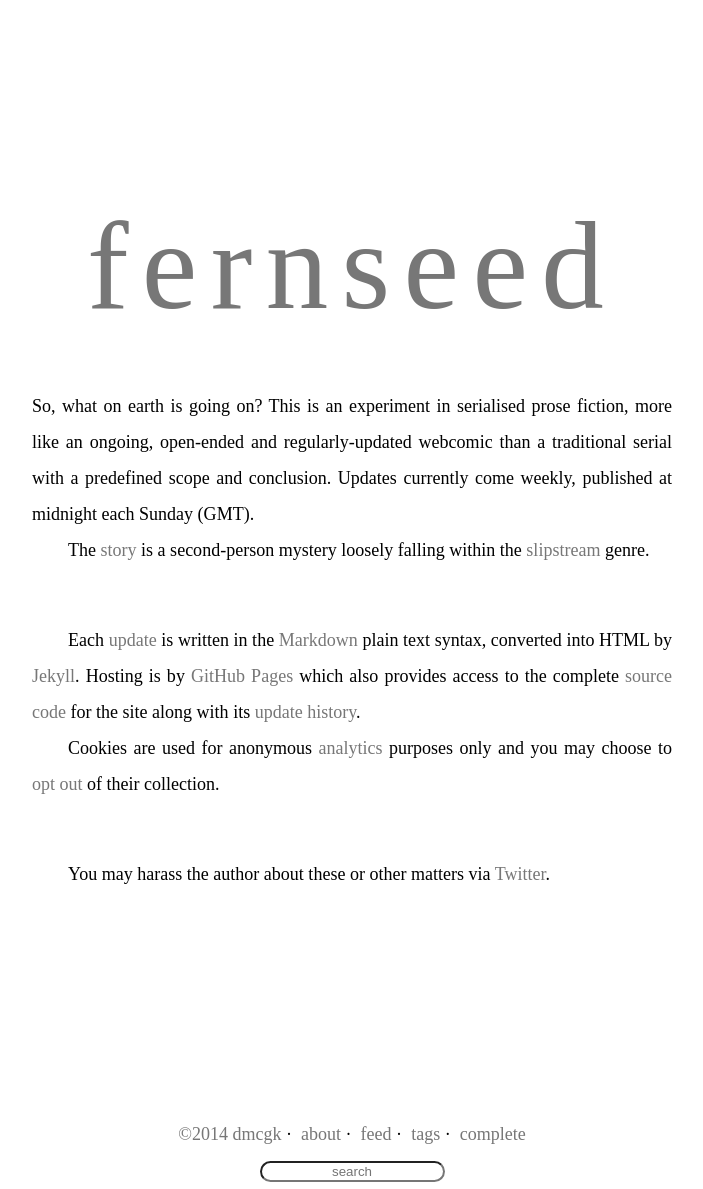
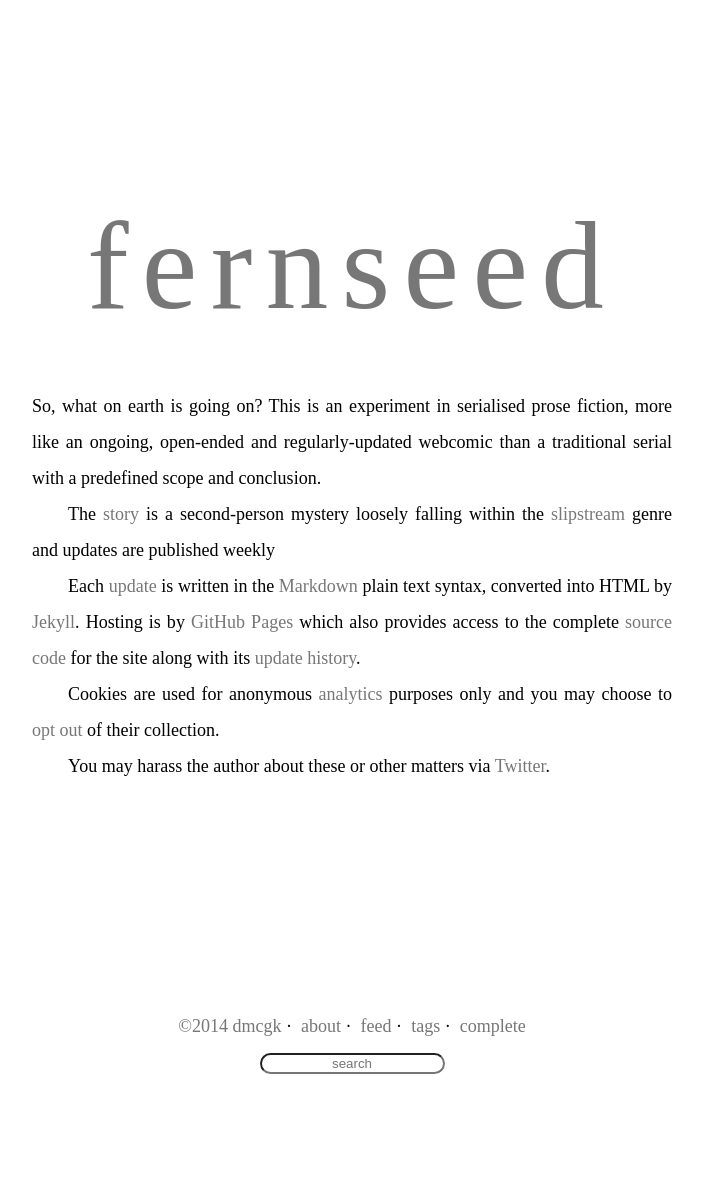
Before and after one commit to fernseed/fernseed.github.io, a Jekyll site: the page built from meta/_posts/2012-04-24-about.md, in a window 1280 px wide. Shown: the whole page, without its empty margins (288-991 px from the left). Built offline with Jekyll 4.4.1, drawn with Linux system fonts in a browser that asks for light colours; nearby versions of some CDN libraries; some web fonts are replaced; Markdown is read by kramdown in place of the engine named in the settings; after the commit the page ends 1080 px from its top, so only the background shows below that.

```diff
--- a/meta/_posts/2012-04-24-about.md
+++ b/meta/_posts/2012-04-24-about.md
@@ -3,17 +3,13 @@ layout: page
 summary: about the site
 ---
 
-So, what on earth is going on?  This is an experiment in serialised prose fiction, more like an ongoing, open-ended and regularly-updated webcomic than a traditional serial with a predefined scope and conclusion.  Updates currently come weekly, published at midnight each Sunday (GMT).
+So, what on earth is going on?  This is an experiment in serialised prose fiction, more like an ongoing, open-ended and regularly-updated webcomic than a traditional serial with a predefined scope and conclusion.
 
-The [story][archives] is a second-person mystery loosely falling within the [slipstream][genre] genre.
-
-----
+The [story][archives] is a second-person mystery loosely falling within the [slipstream][genre] genre and updates are published weekly
 
 Each [update][posts] is written in the [Markdown][markdown] plain text syntax, converted into HTML by [Jekyll][jekyll]. Hosting is by [GitHub Pages][github] which also provides access to the complete [source code][source] for the site along with its [update history][commits].
 
 Cookies are used for anonymous [analytics][google] purposes only and you may choose to [opt out][cookies] of their collection.
-
-----
 
 You may harass the author about these or other matters via [Twitter][twitter].
 
```
Also changed, not shown: other parts of meta/_posts/2012-04-24-about.md (+3 -3 lines).
